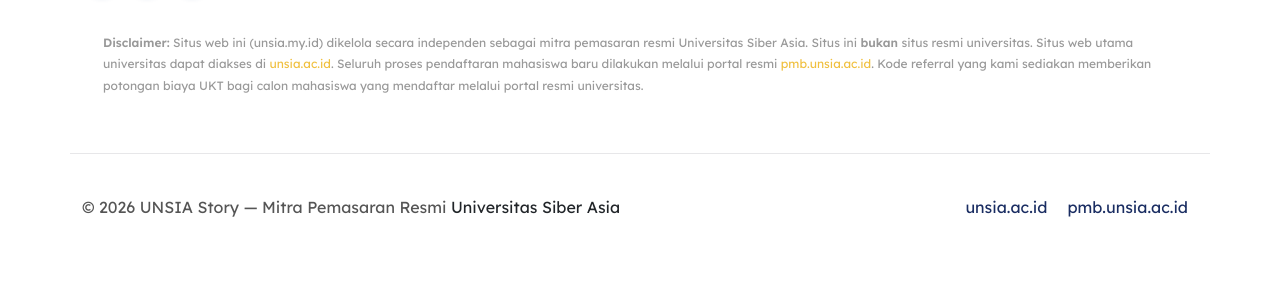
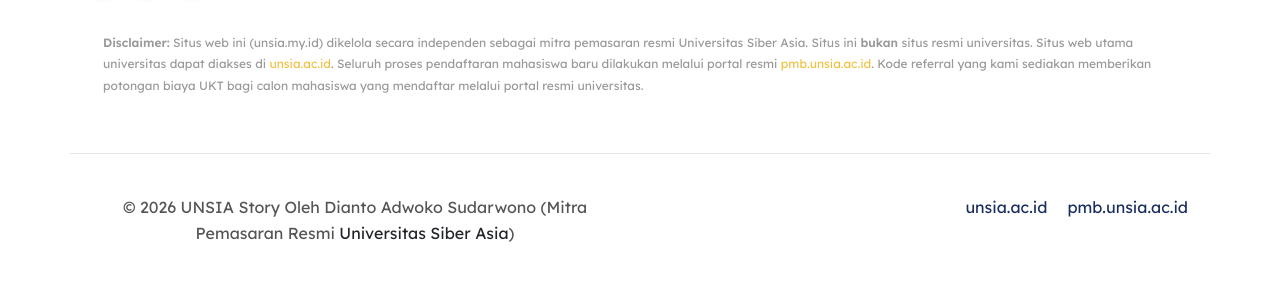
Before and after one commit to IqbalCaraka/unsia-story-v2, a Laravel app: page /faq in a window 1280 px wide. Shown: the part 3161-3447 px from the top of the page. Before the commit the page ends 3378 px from the top, so only its background shows below. Run offline with Laravel 12, Linux system fonts and the light colour scheme; some libraries are stand-ins or nearby versions.

Commit message:
Lengkapi nama penanggung jawab dan baris copyright footer
Nama di Kontak Bisnis dilengkapi dari "Dianto Adwoko S." menjadi
"Dianto Adwoko Sudarwono".

Baris copyright footer kini menyebut penanggung jawabnya:
"(c) 2026 UNSIA Story oleh Dianto Adwoko Sudarwono (Mitra Pemasaran
Resmi Universitas Siber Asia)".

Namanya diambil dari config/kontak.php, bukan ditulis ulang di footer,
supaya tidak bisa berbeda dari yang tampil di blok Kontak Bisnis
halaman Tentang.

Tahunnya tetap dihitung date('Y'), bukan ditulis 2026 seperti pada
permintaan, agar tidak usang setiap Januari.

Tanda kurung penutup yang hilang pada teks permintaan ikut ditutup, dan
sebuah tes memeriksa keseimbangan tanda kurung di baris itu. Diuji
dengan menghapus kurung penutupnya: tesnya memang gagal.

Co-Authored-By: Claude Opus 5 <noreply@anthropic.com>

```diff
--- a/config/kontak.php
+++ b/config/kontak.php
@@ -17,7 +17,7 @@ return [
 
     // Penanggung jawab usaha. Nomor ini TIDAK dipakai untuk tombol WhatsApp.
     'bisnis' => [
-        'nama' => 'Dianto Adwoko S.',
+        'nama' => 'Dianto Adwoko Sudarwono',
         'email' => 'info@unsia.my.id',
         'telepon' => '+62 811-2014-086',
     ],
--- a/resources/views/partials/footer.blade.php
+++ b/resources/views/partials/footer.blade.php
@@ -69,7 +69,10 @@
         <div class="row fc">
             <div class="col-lg-6 col-sm-6 col-xs-12">
                 <div class="footer_copyright">
-                    <p>&copy; {{ date('Y') }} UNSIA Story &mdash; Mitra Pemasaran Resmi <a href="https://unsia.ac.id" class="text-dark" target="_blank">Universitas Siber Asia</a></p>
+                    {{-- Nama diambil dari config/kontak.php, sama dengan yang tampil di
+                         blok Kontak Bisnis halaman Tentang, supaya tidak bisa berbeda.
+                         Tahunnya tetap dihitung date('Y') agar tidak usang tiap Januari. --}}
+                    <p>&copy; {{ date('Y') }} UNSIA Story oleh {{ config('kontak.bisnis.nama') }} (Mitra Pemasaran Resmi <a href="https://unsia.ac.id" class="text-dark" target="_blank">Universitas Siber Asia</a>)</p>
                 </div>
             </div>
             <div class="col-lg-6 col-sm-6 col-xs-12">
```
Also changed, not shown: tests/Feature/KontakTest.php (+51 -0 lines).
